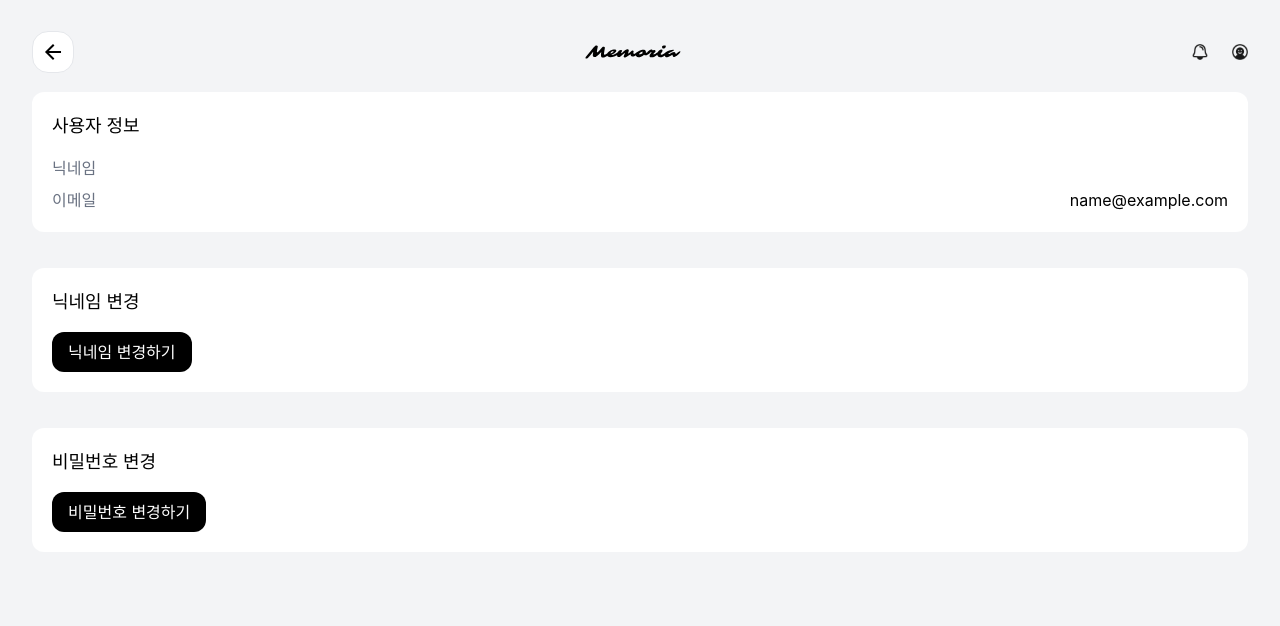
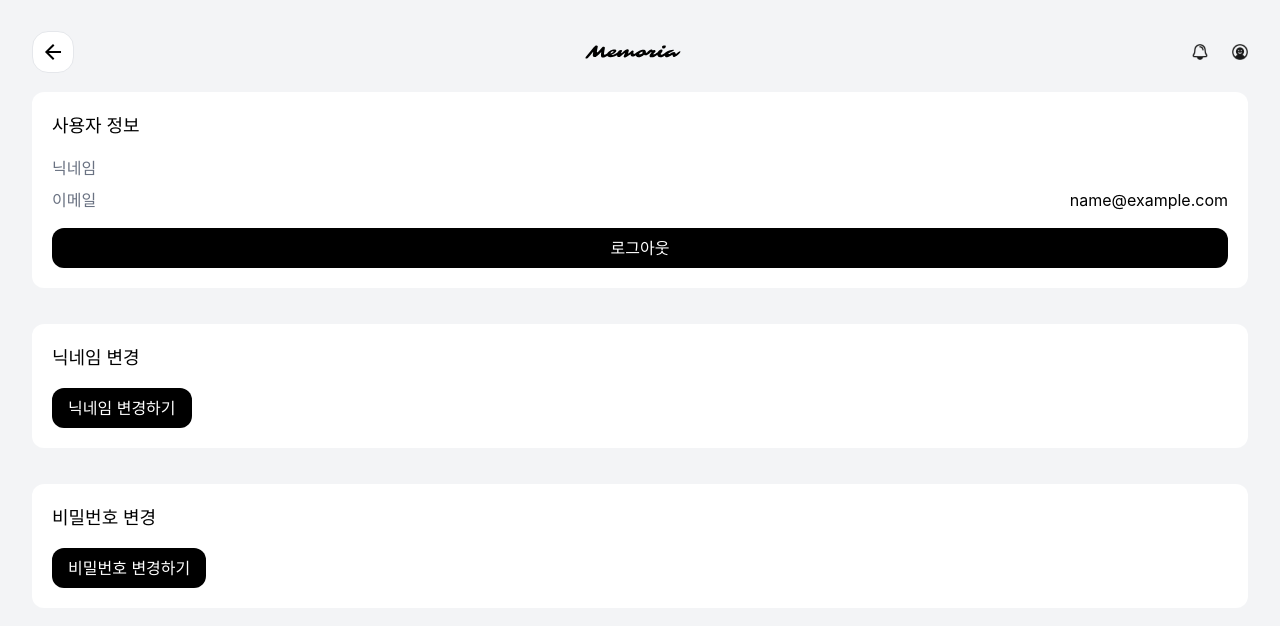
Before and after one commit to Capstone-Memoria/Memoria-Front, a React (Vite) app: page /profile in a window 1280 px wide. Shown: the top 626 px of the page. Built offline with nearby package versions, Linux system fonts and the light colour scheme; sample sign-in values are in the browser's storage; a web font is replaced by a local one.

Commit message:
feat: 카드 컴포넌트 추가 및 프로필 페이지에서 카드 사용

```diff
--- /dev/null
+++ b/src/components/base/Card.tsx
@@ -0,0 +1,13 @@
+import { cn } from "@/lib/utils/className";
+import { HTMLAttributes } from "react";
+
+const Card: React.FC<HTMLAttributes<HTMLDivElement>> = ({ ...props }) => {
+  return (
+    <div
+      {...props}
+      className={cn("bg-white rounded-xl p-5 mb-4", props.className)}
+    />
+  );
+};
+
+export default Card;
--- a/src/features/main/pages/MainPage.tsx
+++ b/src/features/main/pages/MainPage.tsx
@@ -1,17 +1,9 @@
-import Button from "@/components/base/Button";
 import Header from "@/components/base/Header";
 import PageContainer from "@/components/page/PageContainer";
 import { useAuthStore } from "@/stores/AuthenticationStore";
-import { useNavigate } from "react-router-dom";
 
 const MainPage = () => {
   const authStore = useAuthStore();
-  const navigate = useNavigate();
-
-  const handleLogout = () => {
-    authStore.logout();
-    navigate("/login");
-  };
 
   return (
     <PageContainer>
@@ -19,9 +11,6 @@ const MainPage = () => {
       <div className={"mt-5"}>
         안녕하세요, {authStore.context?.user?.nickName}님
       </div>
-      <div className={"mt-4"}>
-        <Button onClick={handleLogout}>로그아웃</Button>
-      </div>
     </PageContainer>
   );
 };
--- a/src/features/profile/pages/ProfilePage.tsx
+++ b/src/features/profile/pages/ProfilePage.tsx
@@ -1,5 +1,6 @@
 import api from "@/api";
 import Button from "@/components/base/Button";
+import Card from "@/components/base/Card";
 import Header from "@/components/base/Header";
 import Input from "@/components/base/Input";
 import PageContainer from "@/components/page/PageContainer";
@@ -7,9 +8,16 @@ import { useAuthStore } from "@/stores/AuthenticationStore";
 import { useMutation } from "@tanstack/react-query";
 import { useState } from "react";
 import { IoMdCheckmark } from "react-icons/io";
+import { useNavigate } from "react-router-dom";
 
 const ProfilePage = () => {
   const authStore = useAuthStore();
+  const navigate = useNavigate();
+
+  const handleLogout = () => {
+    authStore.logout();
+    navigate("/login");
+  };
 
   // 닉네임 변경 상태
   const [nickName, setNickName] = useState(
@@ -91,14 +99,13 @@ const ProfilePage = () => {
   };
 
   // 카드 스타일 공통 클래스
-  const cardClass = "bg-white rounded-xl p-5 mb-4";
 
   return (
     <PageContainer>
       <Header logoType={"back"} />
       <div className={"mt-5 flex flex-col gap-5"}>
         {/* 사용자 정보 카드 */}
-        <div className={cardClass}>
+        <Card>
           <h2 className={"text-lg font-medium mb-4"}>사용자 정보</h2>
           <div className={"flex flex-col gap-2"}>
             <div className={"flex justify-between items-center"}>
@@ -110,10 +117,15 @@ const ProfilePage = () => {
               <span>{authStore.context!.user!.email}</span>
             </div>
           </div>
-        </div>
+          <div className={"mt-4"}>
+            <Button className={"w-full"} onClick={handleLogout}>
+              로그아웃
+            </Button>
+          </div>
+        </Card>
 
         {/* 닉네임 변경 카드 */}
-        <div className={cardClass}>
+        <Card>
           <h2 className={"text-lg font-medium mb-4"}>닉네임 변경</h2>
           {isEditingNickname ? (
             <div className={"flex flex-col gap-4"}>
@@ -142,10 +154,10 @@ const ProfilePage = () => {
               닉네임 변경하기
             </Button>
           )}
-        </div>
+        </Card>
 
         {/* 비밀번호 변경 카드 */}
-        <div className={cardClass}>
+        <Card>
           <h2 className={"text-lg font-medium mb-4"}>비밀번호 변경</h2>
           {isChangingPassword ? (
             <div className={"flex flex-col gap-4"}>
@@ -219,7 +231,7 @@ const ProfilePage = () => {
               비밀번호가 성공적으로 변경되었습니다.
             </div>
           )}
-        </div>
+        </Card>
       </div>
     </PageContainer>
   );
```
